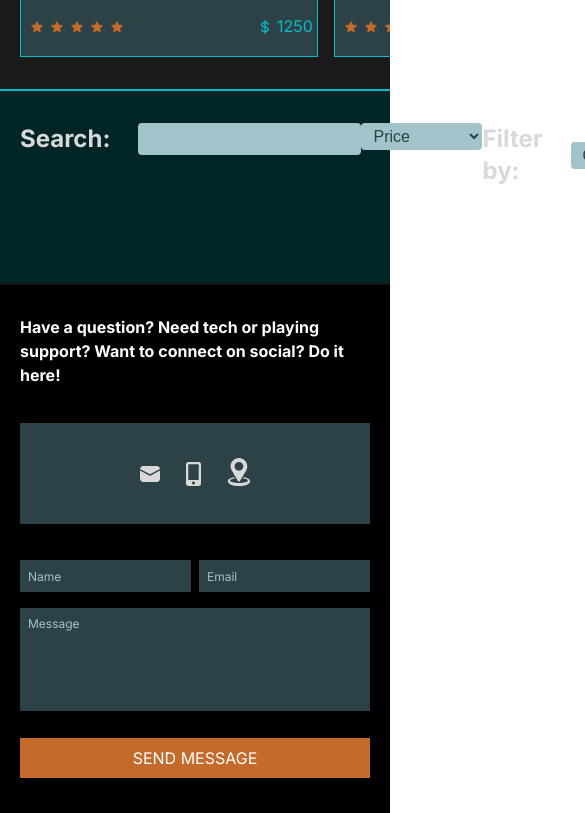
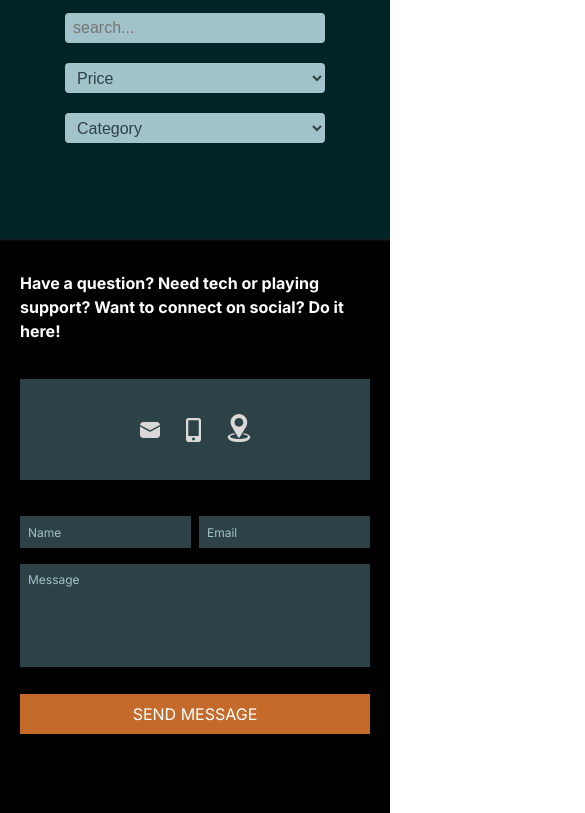
Before and after one commit to IrakliMen/finalJS, a plain HTML site: page index.html in a window 390 px wide. Shown: the part 1157-1970 px from the top of the page, 585 px wide, since content can reach past the window. Drawn offline with Linux system fonts and the light colour scheme; no server answers; grey boxes are pictures that could not be loaded.

Commit message:
edit css

```diff
--- a/css/laptop.css
+++ b/css/laptop.css
@@ -71,6 +71,14 @@
         padding-inline: 45px;
     }
 }
+@media (max-width: 1070px) {
+    h5, .searchInput {
+        display: none;
+    }
+    #searchInput {
+        display: block;
+    }
+}
 @media (max-width: 997px) {
     footer {
         padding-inline: 32px;
--- a/css/styles.css
+++ b/css/styles.css
@@ -282,13 +282,17 @@ h5 {
     line-height: 32px;
     color: #D9D9D9;
 }
+.searchInput, select {
+    width: 160px;
+    height: 30px;
+}
 .filter_logo:hover {
     scale: 1.1;
 }
 .sort, #sort, #search {
     column-gap: 28px;
 }
-#filter, #sort, #searchInput {
+#filter, #sort, .searchInput {
     padding: 4px 8px;
     border: none;
     font-weight: 400;
@@ -304,6 +308,9 @@ h5 {
     font-weight: 400;
     font-size: 16px;
     line-height: 24px;
+}
+#searchInput {
+    display: none;
 }
 /* cards */
 .card_container {
@@ -339,6 +346,7 @@ h5 {
     line-height: 24px;
     color: #D9D9D9;
 }
+
 /* section 1(contact cover) */
 .contact {
     height: 720px;
--- a/css/tablet.css
+++ b/css/tablet.css
@@ -41,6 +41,9 @@
     .email, .phone_number {
         display: none;
     }
+    .cover {
+        height: 450px;
+    }
     .info_container {
         column-gap: 24px;
         align-items: center;
@@ -57,6 +60,17 @@
     .contact_title {
         font-size: 16px;
         line-height: 24px;
+    }
+}
+@media (max-width: 576px) {
+    /* section 1(contact cover) */
+    .filters {
+        flex-direction: column;
+        align-items: center;
+        row-gap: 20px;
+    }
+    .searchInput, select {
+        width: 260px;
     }
 }
 @media (max-width: 481px) {
--- a/index.html
+++ b/index.html
@@ -121,7 +121,8 @@
                 <div class="filters">
                     <div id="search">
                         <h5>Search:</h5>
-                        <input type="text" id="searchInput">
+                        <input type="text" class="searchInput">
+                        <input type="text" class="searchInput" id="searchInput" placeholder="search...">
                     </div>
                     <div class="sort">
                         <h5 class="catalog_title">Sort by:</h5>
```
